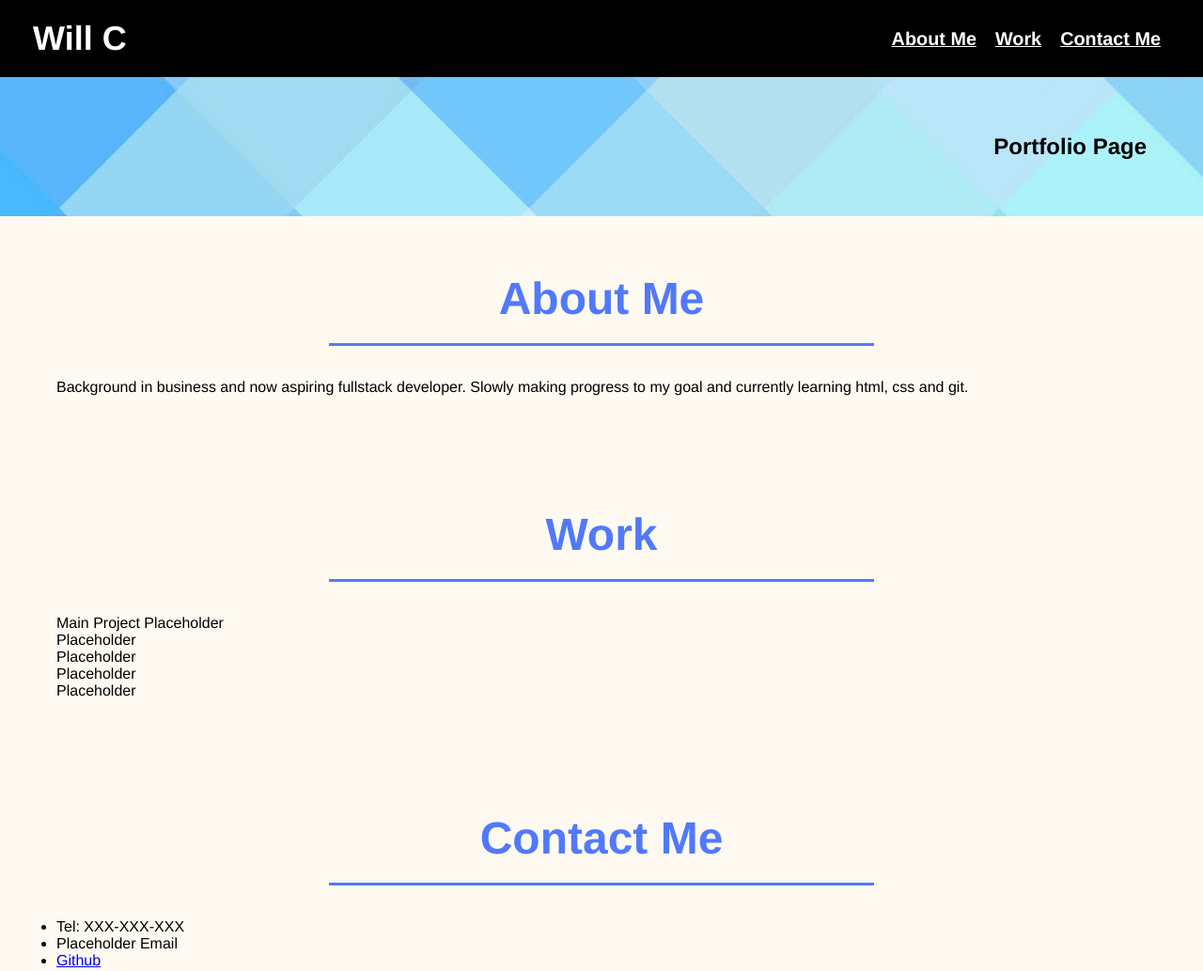
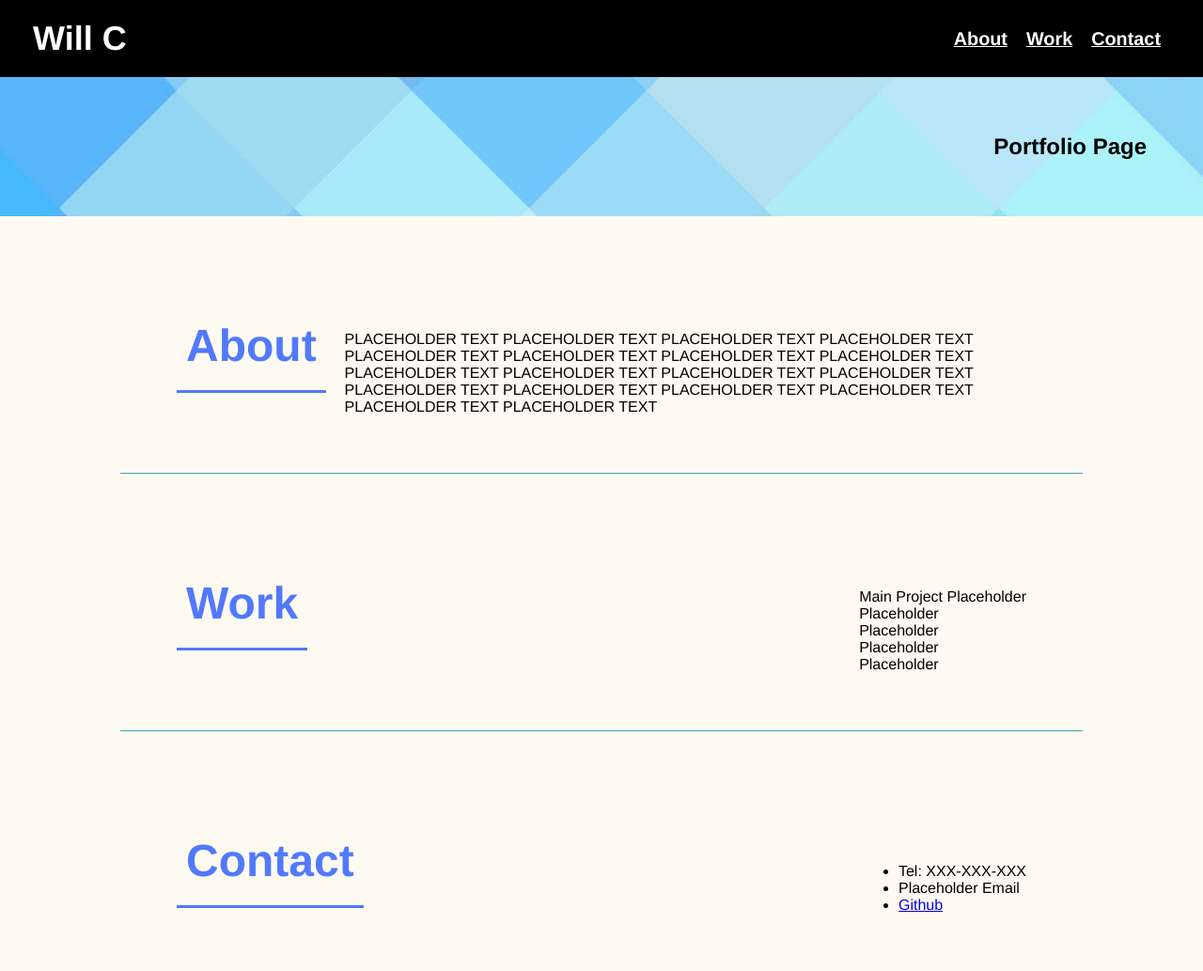
Before and after one commit to wctestbank/02-Portfolio, a plain HTML site: page index.html in a window 1280 px wide. Shown: the top 1033 px of the page at 94% size. Drawn offline with Linux system fonts and the light colour scheme.

Commit message:
Added flexbox for major content blocks

```diff
--- a/Assets/css/style.css
+++ b/Assets/css/style.css
@@ -93,17 +93,33 @@ section{
 
 }
 
-.flex-row {
-    display: flex;
-
-}
-
 .section-title {
     font-size: 48px;
     padding-bottom: 20px;
-    width: 50%;
+    width: 100%;
     border-bottom: 3px solid;
     margin: 0 auto 35px auto;
     color: var(--third-color);
     text-align: center;
 }
+
+.content-block {
+    margin: 50px auto;
+    padding-bottom: 50px;
+    width: 80%;
+    border-bottom: 1px solid #39a6b2;
+    display: flex;
+    flex-wrap: wrap;
+    align-items: center;
+    justify-content: space-between;
+}
+
+.content-block h2 {
+    flex: 1 30%;
+    margin-right: 20px;
+}
+
+.about-info {
+    margin-left: 20px;
+    flex: 2 70%;
+}
--- a/index.html
+++ b/index.html
@@ -21,13 +21,13 @@
         <nav>
             <ul>
                 <li>
-                    <a href="#about-me">About Me</a>
+                    <a href="#about-me">About</a>
                 </li>
                 <li>
                     <a href="#work">Work</a>
                 </li>
                 <li>
-                    <a href="#contact-me">Contact Me</a>
+                    <a href="#contact-me">Contact</a>
                 </li>
             </ul>
         </nav>
@@ -42,13 +42,14 @@
     <!-- About Me -->
     <section id="about-me" class="content-block">
         <div>
-            <h2 class="section-title">About Me</h2>
+            <h2 class="section-title">About</h2>
         </div>
 
-        <div>
+        <div class="about-info">
             <p>
-                Background in business and now aspiring fullstack developer. Slowly making progress to my goal and
-                currently learning html, css and git.
+                PLACEHOLDER TEXT PLACEHOLDER TEXT PLACEHOLDER TEXT PLACEHOLDER TEXT PLACEHOLDER TEXT PLACEHOLDER TEXT
+                PLACEHOLDER TEXT PLACEHOLDER TEXT PLACEHOLDER TEXT PLACEHOLDER TEXT PLACEHOLDER TEXT PLACEHOLDER TEXT
+                PLACEHOLDER TEXT PLACEHOLDER TEXT PLACEHOLDER TEXT PLACEHOLDER TEXT PLACEHOLDER TEXT PLACEHOLDER TEXT
             </p>
         </div>
     </section>
@@ -60,6 +61,7 @@
             <h2 class="section-title">Work</h2>
         </div>
 
+        <div class="work-projects">
             <div>
                 <div>Main Project Placeholder</div>
             </div>
@@ -79,13 +81,15 @@
             <div>
                 <div>Placeholder</div>
             </div>
+
+        </div>
     </section>
 
 
     <!-- Contact Me-->
     <section id="contact-me" class="content-block">
         <div>
-            <h2 class="section-title">Contact Me</h2>
+            <h2 class="section-title">Contact</h2>
         </div>
 
         <div>
```
Also changed, not shown: Assets/images/step-1.svg (added). Lines whose indentation alone changed are shown as unchanged.
